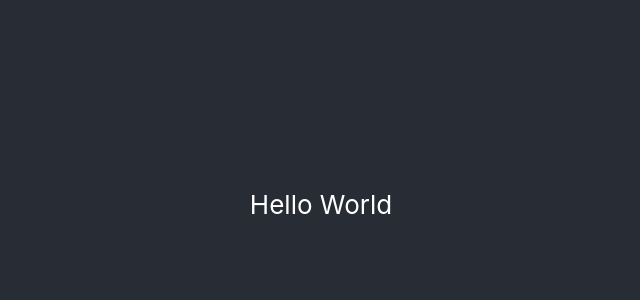
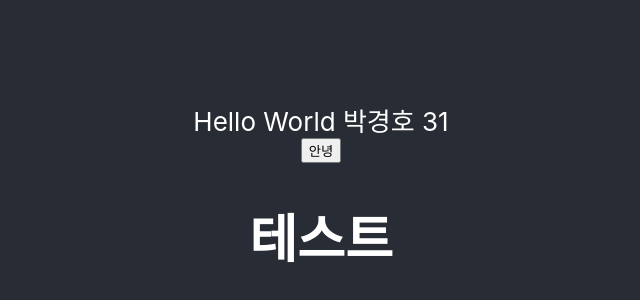
Before and after one commit to dggb/portfolio, a React (Create React App) app: page / in a window 1280 px wide. Shown: the part 196-496 px from the top of the page, without its empty margins (319-959 px from the left). Built offline with nearby package versions, Linux system fonts and the light colour scheme.

Commit message:
react 문법 테스트

```diff
--- a/src/App.js
+++ b/src/App.js
@@ -1,13 +1,46 @@
 import './App.css';
 
+const element = (
+  <div>
+    <h1>테스트</h1>
+  </div>
+);
+
+const testUser = [
+  {
+    name: '박경호',
+    old: '31'
+  },
+  {
+    name: '테스트',
+    old: '32'
+  },
+];
+
+function userName(user){
+  return user.name + ' ' + user.old;
+}
+
+function divTest(item,index) {
+  if(item.name === '박경호'){
+    return <div key={index}>Hello World {userName(item)}</div>
+  }
+}
+
 function App() {
-  return (
-    <div className="App">
-      <header className="App-header">
-        <div>Hello World</div>
-      </header>
-    </div>
-  );
+  return <div className="App">
+          <header className="App-header">
+            {
+              testUser.map((el,index) => {
+                return (divTest(el,index))
+              })
+            }
+            <button onClick={() => alert('안녕')}>
+              안녕
+            </button>
+            {element}
+          </header>
+        </div>;
 }
 
 export default App;
--- a/src/index.js
+++ b/src/index.js
@@ -2,6 +2,7 @@ import React from 'react';
 import ReactDOM from 'react-dom/client';
 import './index.css';
 import App from './App';
+
 import reportWebVitals from './reportWebVitals';
 
 const root = ReactDOM.createRoot(document.getElementById('root'));
@@ -10,8 +11,4 @@ root.render(
     <App />
   </React.StrictMode>
 );
-
-// If you want to start measuring performance in your app, pass a function
-// to log results (for example: reportWebVitals(console.log))
-// or send to an analytics endpoint. Learn more: https://bit.ly/CRA-vitals
 reportWebVitals();
```
Also changed, not shown: public/index.html (+0 -23 lines).
